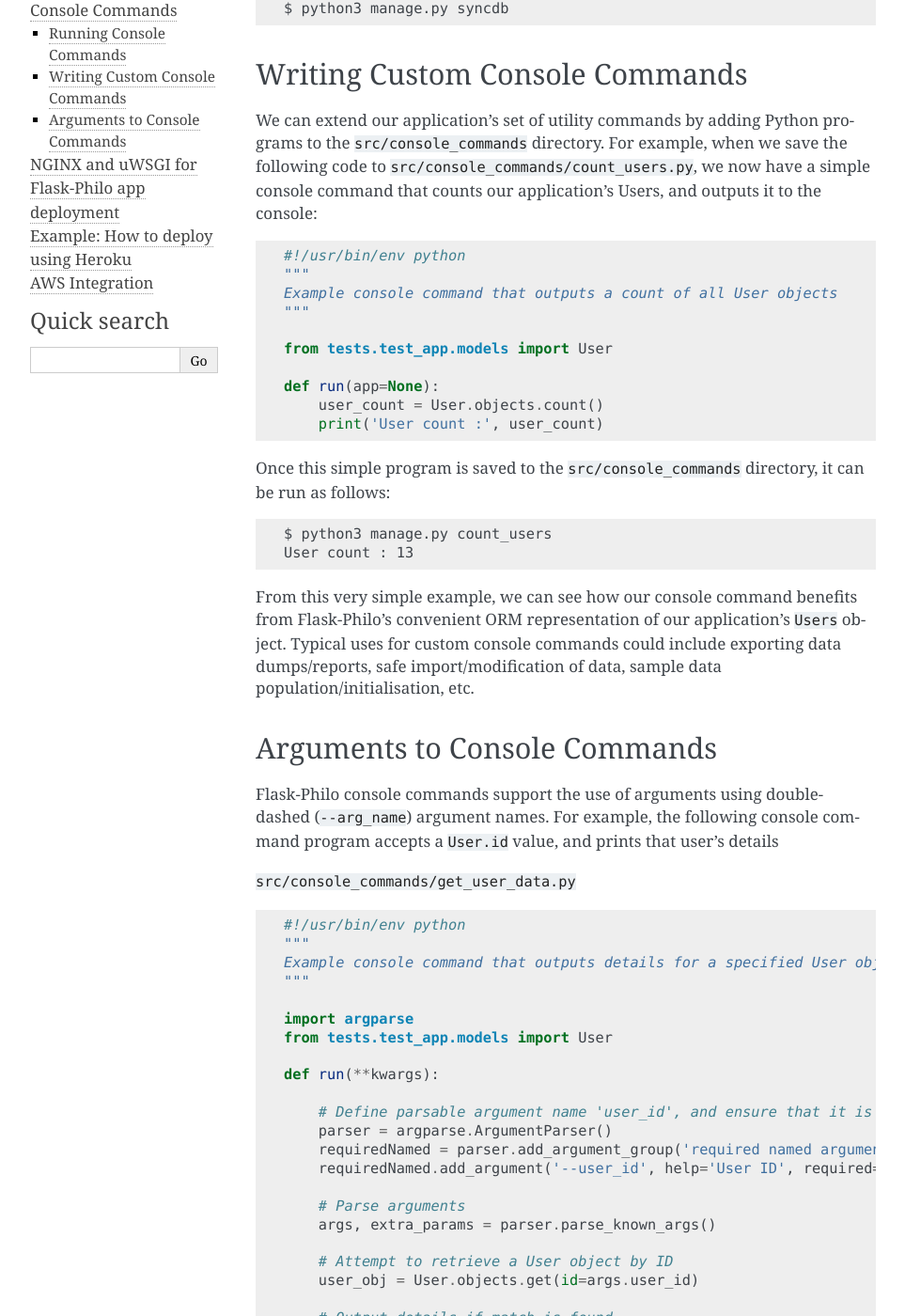
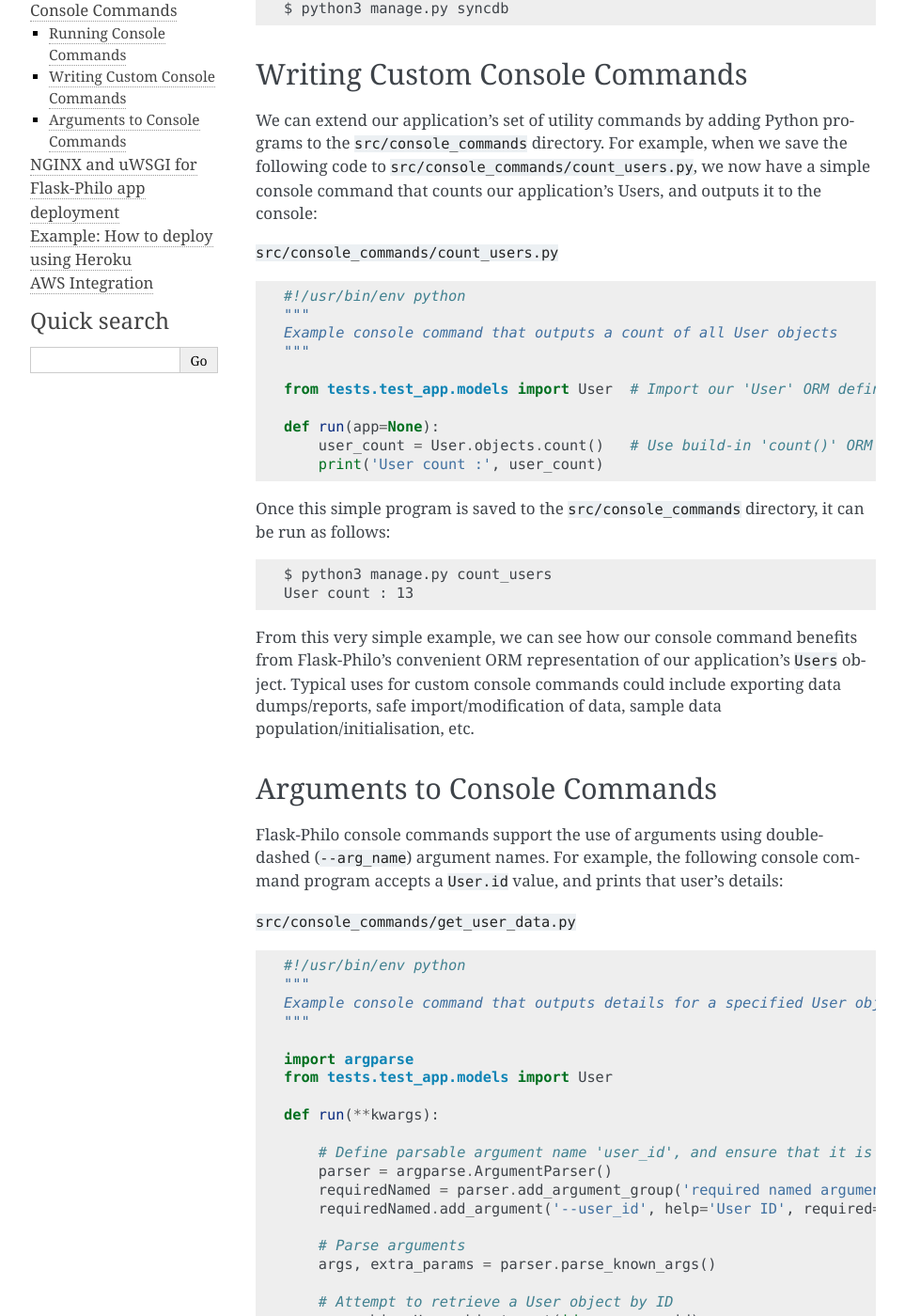
Before and after one commit to fenderdigital/flask-philo, a Sphinx documentation site: the page built from documentation/source/etc/console_commands.rst, in a window 1280 px wide and 1400 px high, scrolled down 491 px. Shown: the whole window at 94% size, without its empty margins (148-1111 px from the left). Built offline with Sphinx 7.4.7, drawn with Linux system fonts in a browser that asks for light colours; pages that are not in the unit, such as notebooks, are missing from menus.

Commit message:
console docs

```diff
--- a/documentation/source/etc/console_commands.rst
+++ b/documentation/source/etc/console_commands.rst
@@ -23,6 +23,7 @@
 
 We can extend our application's set of utility commands by adding Python programs to the ``src/console_commands`` directory. For example, when we save the following code to ``src/console_commands/count_users.py``, we now have a simple console command that counts our application's Users, and outputs it to the console:
 
+``src/console_commands/count_users.py``
 ::
 
     #!/usr/bin/env python
@@ -30,10 +31,10 @@
     Example console command that outputs a count of all User objects
     """
 
-    from tests.test_app.models import User
+    from tests.test_app.models import User  # Import our 'User' ORM definition
 
     def run(app=None):
-        user_count = User.objects.count()
+        user_count = User.objects.count()   # Use build-in 'count()' ORM function
         print('User count :', user_count)
 
 
@@ -52,7 +53,7 @@
 Arguments to Console Commands
 --------------------
 
-Flask-Philo console commands support the use of arguments using double-dashed (``--arg_name``) argument names. For example, the following console command program accepts a ``User.id`` value, and prints that user's details
+Flask-Philo console commands support the use of arguments using double-dashed (``--arg_name``) argument names. For example, the following console command program accepts a ``User.id`` value, and prints that user's details:
 
 ``src/console_commands/get_user_data.py``
 ::
```
